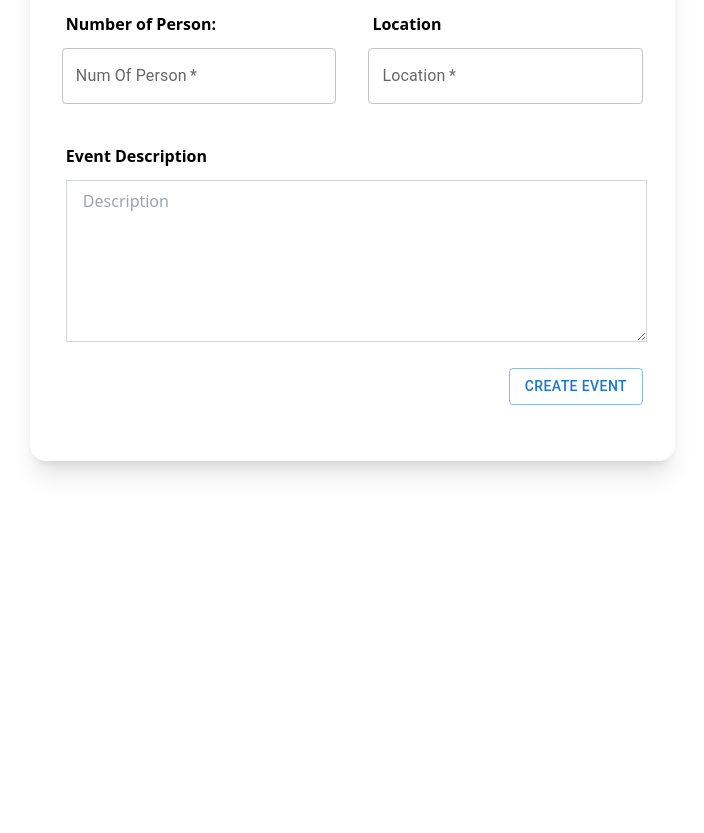
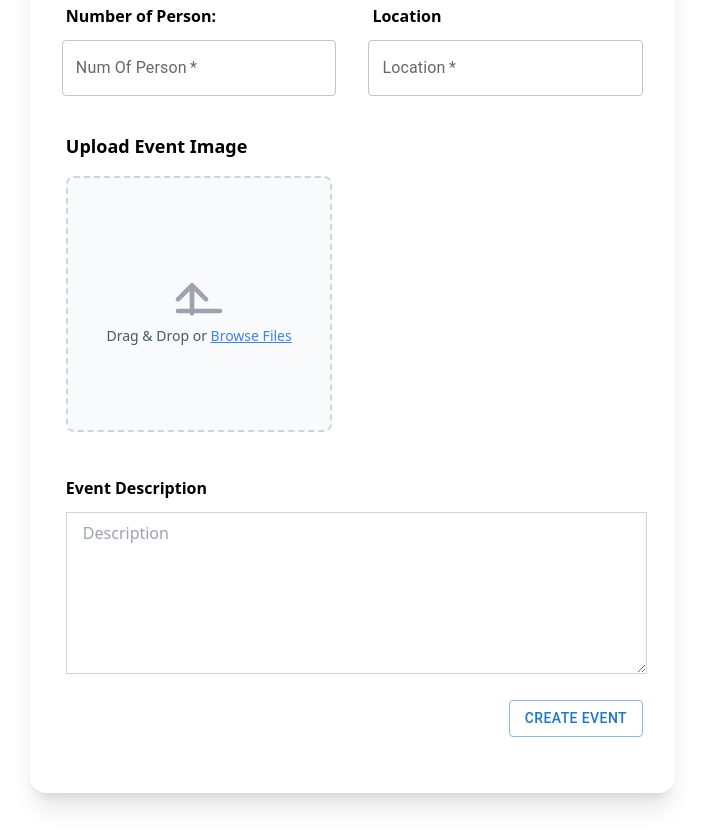
Before and after one commit to Shawaiz555/ms-eventsphere, a Next.js app: page /EventForm in a window 1280 px wide. Shown: the part 760-1593 px from the top of the page, without its empty margins (390-1094 px from the left). Before the commit the page ends 1261 px from the top, so only its background shows below. Built offline with nearby package versions, Linux system fonts and the light colour scheme.

Commit message:
ImageUpload component added and fitted where required

```diff
--- a/app/EventForm/page.js
+++ b/app/EventForm/page.js
@@ -2,6 +2,7 @@
 import TextField from "@mui/material/TextField";
 import { useState } from "react";
 import Button from "@mui/material/Button";
+import ImageUpload from "../Reuseable Components/ImageUpload";
 
 export default function page() {
   const [event, setEvent] = useState({
@@ -34,10 +35,10 @@ export default function page() {
     e.preventDefault();
 
     if (emailError === "Email is valid") {
-      if(event.Name && event.Email && event.EventTitle && event.Time && event.Date && event.Duration && event.NumOfPerson && event.Location && event.Description)
-      {
+      if (event.Name && event.Email && event.EventTitle && event.Time && event.Date && event.Duration && event.NumOfPerson && event.Location && event.Description) {
         alert("Event created Successfylly!!!...");
-          setEvent({Name: "",
+        setEvent({
+          Name: "",
           EventTitle: "",
           Email: "",
           Date: "",
@@ -45,7 +46,8 @@ export default function page() {
           Duration: "",
           NumOfPerson: "",
           Location: "",
-            Description: ""});
+          Description: ""
+        });
       }
     }
   };
@@ -53,7 +55,7 @@ export default function page() {
   return (
     <div>
       <div className="py-6">
-         <h1 className="text-center text-3xl md:text-5xl font-serif">Create An Event Of your Choice</h1>
+        <h1 className="text-center text-3xl md:text-4xl font-serif">Create An Event Of your Choice</h1>
       </div>
       <div className="w-full flex justify-center mb-10 mt-10">
         <form
@@ -183,6 +185,13 @@ export default function page() {
               />
             </div>
 
+            <div>
+              <div className="p-1">
+                <h1 className="text-lg font-semibold mb-4">Upload Event Image</h1>
+                <ImageUpload/>
+              </div>
+            </div>
+
           </div>
           <div className="w-full">
             <h1 className="mb-3 ml-1 font-semibold">Event Description</h1>
--- /dev/null
+++ b/app/Reuseable Components/ImageUpload.js
@@ -0,0 +1,90 @@
+"use client";
+import { useState } from 'react';
+
+const ImageUpload = () => {
+  const [selectedImage, setSelectedImage] = useState(null);
+
+  const handleImageChange = (e) => {
+    const file = e.target.files[0];
+    if (file) {
+      const reader = new FileReader();
+      reader.onload = () => {
+        setSelectedImage(reader.result);
+      };
+      reader.readAsDataURL(file);
+    }
+  };
+
+  const handleDragOver = (e) => {
+    e.preventDefault();
+    e.stopPropagation();
+  };
+
+  const handleDrop = (e) => {
+    e.preventDefault();
+    e.stopPropagation();
+    const file = e.dataTransfer.files[0];
+    if (file) {
+      const reader = new FileReader();
+      reader.onload = () => {
+        setSelectedImage(reader.result);
+      };
+      reader.readAsDataURL(file);
+    }
+  };
+
+  return (
+    <div className="flex flex-col items-center justify-center w-full max-w-md ">
+      <div
+        onDrop={handleDrop}
+        onDragOver={handleDragOver}
+        className="relative w-full h-64 py-4 border-2 border-dashed border-gray-300 rounded-lg flex items-center justify-center bg-gray-50 hover:bg-gray-100 transition-colors"
+      >
+        {!selectedImage ? (
+          <label className="flex flex-col items-center justify-center w-full h-full cursor-pointer">
+            <svg
+              xmlns="http://www.w3.org/2000/svg"
+              className="w-14 h-14 text-gray-400"
+              fill="none"
+              viewBox="0 0 24 24"
+              stroke="currentColor"
+            >
+              <path
+                strokeLinecap="round"
+                strokeLinejoin="round"
+                strokeWidth={2}
+                d="M3 16l6-6m0 0l6 6m-6-6v12M21 21H3"
+              />
+            </svg>
+            <p className="mt-2 text-sm text-gray-600">
+              Drag & Drop or{' '}
+              <span className="text-blue-500 underline">Browse Files</span>
+            </p>
+            <input
+              type="file"
+              accept="image/*"
+              onChange={handleImageChange}
+              className="hidden"
+            />
+          </label>
+        ) : (
+          <div className="relative w-full h-full">
+            <img
+              src={selectedImage}
+              alt="Selected"
+              className="object-cover w-full h-full rounded-lg"
+            />
+            <button
+              onClick={() => setSelectedImage(null)}
+              className="absolute top-2 right-2 px-2 py-1 text-sm text-white bg-red-500 rounded-full hover:bg-red-600 transition-colors"
+            >
+              Remove
+            </button>
+          </div>
+        )}
+      </div>
+    </div>
+  );
+};
+
+export default ImageUpload;
```
Lines whose indentation alone changed are shown as unchanged.
